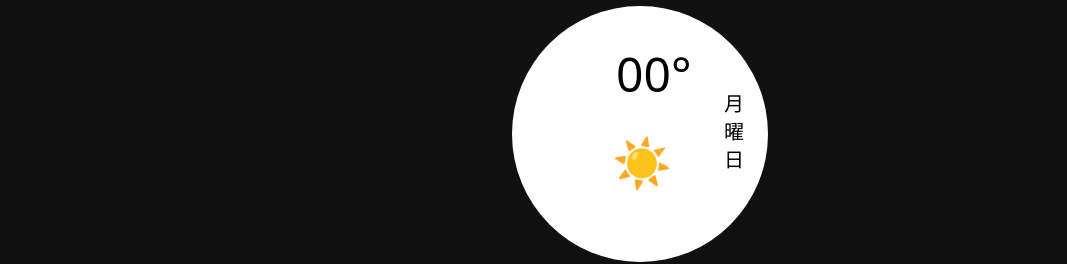
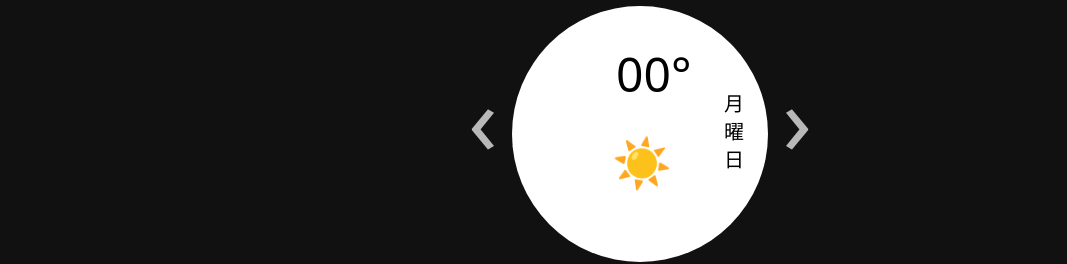
Before and after one commit to Shimi001/weather-app, a React (Vite) app: page / in a window 1280 px wide. Shown: the part 207-471 px from the top of the page, without its empty margins (0-1067 px from the left). Built offline with nearby package versions, Linux system fonts and the light colour scheme.

Commit message:
feat: add NavArrows component and integrate into WeatherCircle

```diff
--- /dev/null
+++ b/src/components/weather/NavArrows.tsx
@@ -0,0 +1,14 @@
+function NavArrows() {
+  return (
+    <>
+      <button className="absolute left-0 top-1/4 -translate-x-11 text-white/70 text-8xl">
+        ‹
+      </button>
+      <button className="absolute right-0 top-1/4 translate-x-11 text-white/70 text-8xl">
+        ›
+      </button>
+    </>
+  );
+}
+
+export default NavArrows;
--- a/src/components/weather/WeatherCircle.tsx
+++ b/src/components/weather/WeatherCircle.tsx
@@ -1,6 +1,9 @@
+import NavArrows from "./NavArrows";
+
 function WeatherCircle() {
   return (
-    <div className="mx-auto">
+    <div className="mx-auto relative">
+      <NavArrows />
       <div className="bg-white w-64 h-64 rounded-full relative">
         {/* -translate-x-6 = 2 digits, -translate-x-3 = 1 digit */}
         <div className="absolute top-1/4 left-1/2 -translate-x-6 -translate-y-5">
```
